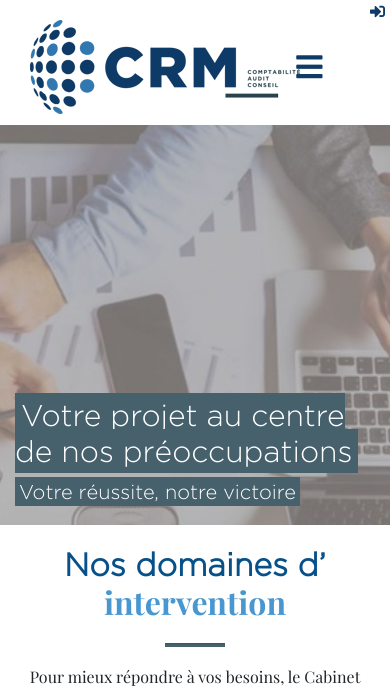
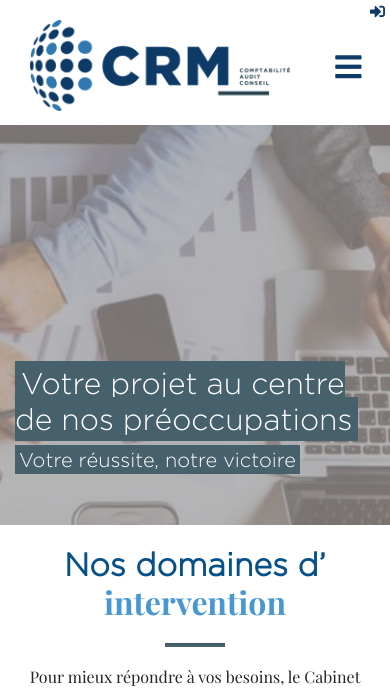
Before and after one commit to hery0011/cabinet_CRM, a PHP site: page / in a window 390 px wide. Shown: the top 694 px of the page. Run offline with PHP 8.4, Linux system fonts and the light colour scheme; data comes from the database, SQL or seed files in the repository; some web fonts are replaced.

Commit message:
26/11/20 rindra

```diff
--- a/css/style.css
+++ b/css/style.css
@@ -40,7 +40,9 @@
     font-style: normal;
     font-display: swap;
 }
-
+body {
+	overflow-x: hidden;
+}
 
 h1, h2, h3, h4, h5, h6 {
 	font-family: Gotham;
@@ -1129,6 +1131,17 @@ log-main
 .cp-right .social-link a:nth-child(1) {
 	background-color: #3b5998;
 }
+@media only screen and (max-width: 576px ) {
+	.navbar-logo a img {
+		width: 260px !important;
+	}
+	.toggle-menu {
+		width: 85% !important;
+	}
+	#banner .inner-banner .inner-banner-slogan {
+		padding-top: 15rem !important;
+	}
+}
 @media only screen and (max-width: 767px )  {
 	#head {
 		overflow: hidden;
--- a/log_in.html
+++ b/log_in.html
@@ -20,9 +20,9 @@
 			<div class="log-in-box text-center wow zoomIn">
 				<div class="log-in-box-top">
 					<a href="index.php"><img src="img/Logo.png"></a>
-					<h1 class="title">
+					<h2 class="title">
 						Authentification
-					</h1>
+					</h2>
 				</div>
 				<hr class="separator">
 		    	<form method="post" action="login.php">
```
